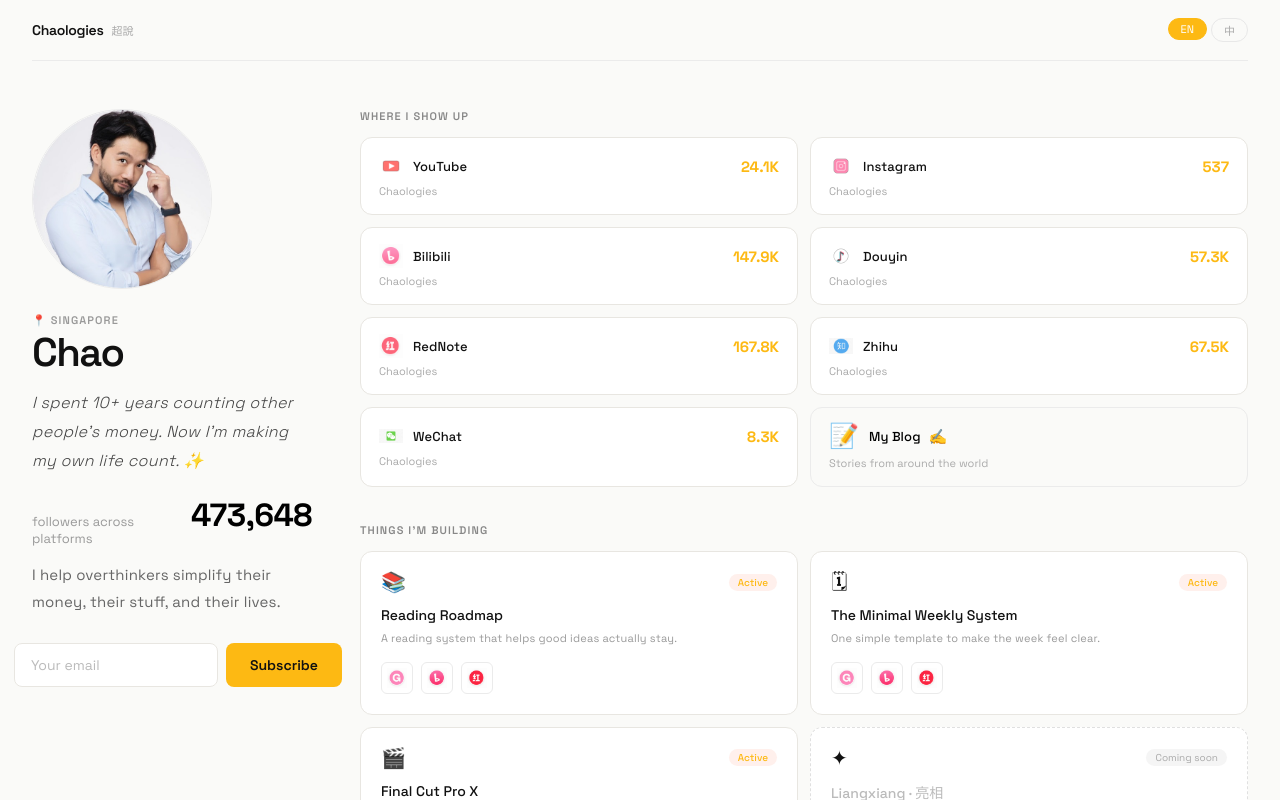
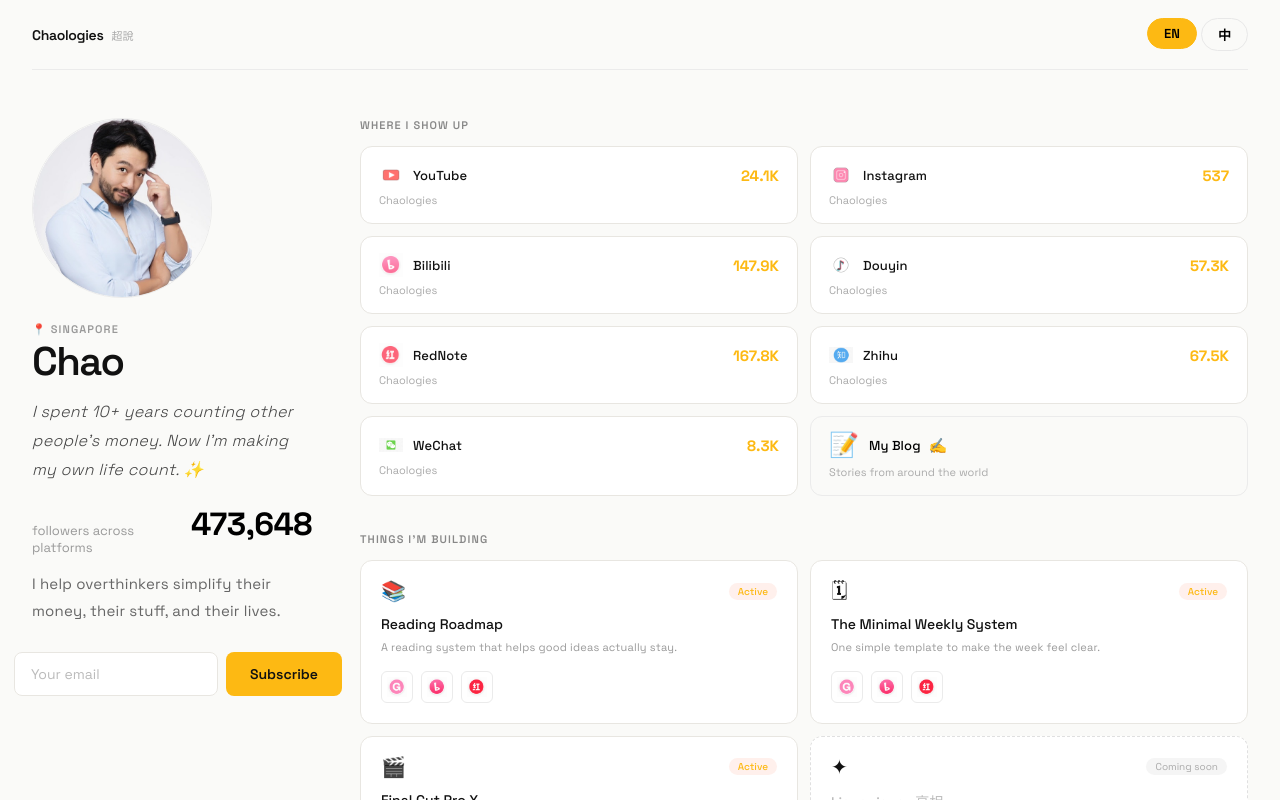
Before and after one commit to chaojwang/chaologies-page, a React (Vite) app: page / in a window 1280 px wide. Shown: the top 800 px of the page. Built offline with nearby package versions, Linux system fonts and the light colour scheme.

Commit message:
Improve language toggle buttons: increase size and font weight
- Increase font size from 11px to 13px
- Add font-weight: 600 (bold)
- Change text color to black (#000) for better contrast
- Increase padding for larger clickable area

```diff
--- a/src/index.css
+++ b/src/index.css
@@ -90,12 +90,13 @@
 }
 
 .lang-btn {
-  font-size: 11px;
-  padding: 3px 12px;
+  font-size: 13px;
+  font-weight: 600;
+  padding: 6px 16px;
   border-radius: 20px;
   border: 0.5px solid #e8e8e8;
   background: transparent;
-  color: #aaa;
+  color: #000;
   transition:
     background 0.15s,
     color 0.15s,
@@ -103,12 +104,12 @@
 }
 .lang-btn.active {
   background: #FDB913;
-  color: #fff;
+  color: #000;
   border-color: #FDB913;
 }
 .lang-btn:not(.active):hover {
   border-color: #999;
-  color: #555;
+  color: #000;
 }
 
 /* ── Two-column layout ──────────────────────────────── */
```
